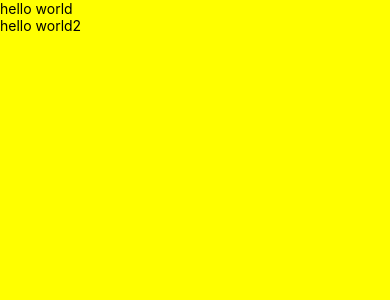
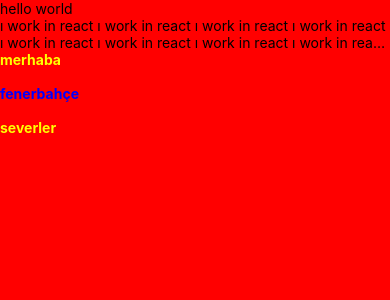
Before and after one commit to gokhanyanik/react-native-tutorial, a React Native app: screen / in a window 390 px wide. Shown: the top 300 px of the page. Built offline with nearby package versions, Linux system fonts and the light colour scheme.

Commit message:
Text Component Example

```diff
--- a/App.tsx
+++ b/App.tsx
@@ -61,8 +61,25 @@
 
   return (
     <SafeAreaView style={styles.background}>
-      <Text>hello world</Text>
-      <Text>hello world2</Text>
+      <Text onPress={()=> console.log("hello world")}>hello world</Text>
+
+
+      <Text numberOfLines={2}>
+        ı work in react ı work in react ı work in react ı work in react ı work in react ı work in react ı work in react ı work in react ı work in react
+      </Text>
+
+      <Text style={{color:'yellow',fontWeight:'bold'}}>
+
+        merhaba
+        {"\n"}
+        {"\n"}
+        <Text style={{color:'blue'}}>fenerbahçe </Text>
+        {"\n"}
+        {"\n"}
+        severler
+
+
+      </Text>
     </SafeAreaView>
   );
 
@@ -72,7 +89,7 @@
 const styles = StyleSheet.create({
   background:{
     flex:1,
-    backgroundColor:'yellow',
+    backgroundColor:'red',
 
   }
 });
```
